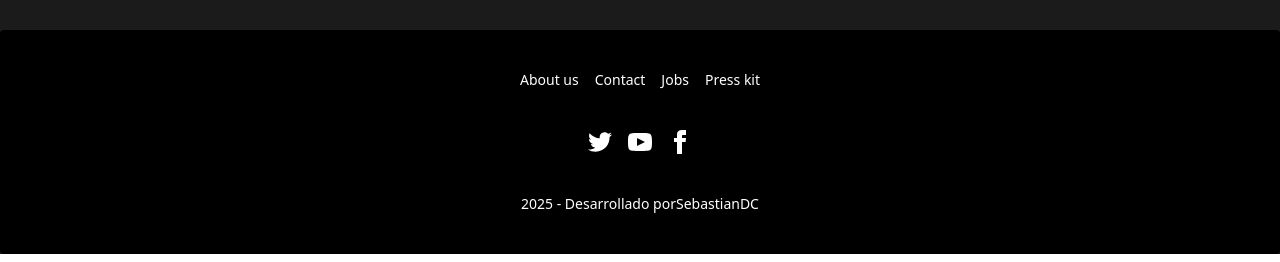
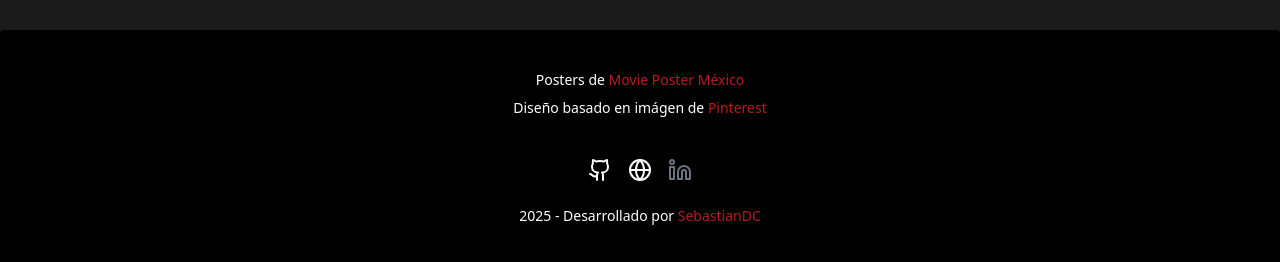
Before and after one commit to sebasdex/movies-seats, a React (Vite) app: page / in a window 1280 px wide. Shown: the part 1522-1784 px from the top of the page. Built offline with nearby package versions, Linux system fonts and the light colour scheme.

Commit message:
update footer style

```diff
--- a/src/components/Footer.tsx
+++ b/src/components/Footer.tsx
@@ -2,57 +2,75 @@
 function Footer() {
     return (
         <footer className="footer footer-center bg-black text-white rounded p-10">
-            <nav className="grid grid-flow-col gap-4">
-                <a className="link link-hover">About us</a>
-                <a className="link link-hover">Contact</a>
-                <a className="link link-hover">Jobs</a>
-                <a className="link link-hover">Press kit</a>
-            </nav>
-            <nav>
+            <aside>
+                <p>
+                    Posters de{" "}
+                    <a className="text-red-700" href="https://moviepostermexico.com/" target="_blank" rel="noreferrer nofollow">
+                        Movie Poster México
+                    </a>
+                </p>
+                <p>Diseño basado en imágen de{" "}
+                    <a className="text-red-700"
+                        href="https://mx.pinterest.com/pin/1106759677165270028/" target="_blank" rel="noreferrer nofollow">
+                        Pinterest
+                    </a>
+                </p>
+            </aside>
+            <nav className="space-y-4">
                 <div className="grid grid-flow-col gap-4">
-                    <a>
-                        <svg
-                            xmlns="http://www.w3.org/2000/svg"
+                    <a href="https://github.com/sebasdex/movies-seats" target="_blank" rel="noreferrer">
+                        <svg xmlns="http://www.w3.org/2000/svg"
                             width="24"
                             height="24"
                             viewBox="0 0 24 24"
-                            className="fill-current">
-                            <path
-                                d="M24 4.557c-.883.392-1.832.656-2.828.775 1.017-.609 1.798-1.574 2.165-2.724-.951.564-2.005.974-3.127 1.195-.897-.957-2.178-1.555-3.594-1.555-3.179 0-5.515 2.966-4.797 6.045-4.091-.205-7.719-2.165-10.148-5.144-1.29 2.213-.669 5.108 1.523 6.574-.806-.026-1.566-.247-2.229-.616-.054 2.281 1.581 4.415 3.949 4.89-.693.188-1.452.232-2.224.084.626 1.956 2.444 3.379 4.6 3.419-2.07 1.623-4.678 2.348-7.29 2.04 2.179 1.397 4.768 2.212 7.548 2.212 9.142 0 14.307-7.721 13.995-14.646.962-.695 1.797-1.562 2.457-2.549z"></path>
+                            fill="none"
+                            stroke="currentColor"
+                            stroke-width="2"
+                            stroke-linecap="round"
+                            stroke-linejoin="round"
+                            className="lucide lucide-github">
+                            <path d="M15 22v-4a4.8 4.8 0 0 0-1-3.5c3 0 6-2 6-5.5.08-1.25-.27-2.48-1-3.5.28-1.15.28-2.35 0-3.5 0 0-1 0-3 1.5-2.64-.5-5.36-.5-8 0C6 2 5 2 5 2c-.3 1.15-.3 2.35 0 3.5A5.403 5.403 0 0 0 4 9c0 3.5 3 5.5 6 5.5-.39.49-.68 1.05-.85 1.65-.17.6-.22 1.23-.15 1.85v4" />
+                            <path d="M9 18c-4.51 2-5-2-7-2" />
                         </svg>
                     </a>
-                    <a>
-                        <svg
-                            xmlns="http://www.w3.org/2000/svg"
+                    <a href="https://sebastiandc.vercel.app/" target="_blank" rel="noreferrer">
+                        <svg xmlns="http://www.w3.org/2000/svg"
                             width="24"
                             height="24"
                             viewBox="0 0 24 24"
-                            className="fill-current">
-                            <path
-                                d="M19.615 3.184c-3.604-.246-11.631-.245-15.23 0-3.897.266-4.356 2.62-4.385 8.816.029 6.185.484 8.549 4.385 8.816 3.6.245 11.626.246 15.23 0 3.897-.266 4.356-2.62 4.385-8.816-.029-6.185-.484-8.549-4.385-8.816zm-10.615 12.816v-8l8 3.993-8 4.007z"></path>
-                        </svg>
+                            fill="none"
+                            stroke="currentColor"
+                            stroke-width="2"
+                            stroke-linecap="round"
+                            stroke-linejoin="round"
+                            className="lucide lucide-globe">
+                            <circle cx="12" cy="12" r="10" />
+                            <path d="M12 2a14.5 14.5 0 0 0 0 20 14.5 14.5 0 0 0 0-20" />
+                            <path d="M2 12h20" /></svg>
                     </a>
-                    <a>
-                        <svg
-                            xmlns="http://www.w3.org/2000/svg"
+                    <a aria-disabled="true" className="text-gray-500">
+                        <svg xmlns="http://www.w3.org/2000/svg"
                             width="24"
                             height="24"
                             viewBox="0 0 24 24"
-                            className="fill-current">
-                            <path
-                                d="M9 8h-3v4h3v12h5v-12h3.642l.358-4h-4v-1.667c0-.955.192-1.333 1.115-1.333h2.885v-5h-3.808c-3.596 0-5.192 1.583-5.192 4.615v3.385z"></path>
+                            fill="none"
+                            stroke="currentColor"
+                            stroke-width="2"
+                            stroke-linecap="round"
+                            stroke-linejoin="round"
+                            className="lucide lucide-linkedin">
+                            <path d="M16 8a6 6 0 0 1 6 6v7h-4v-7a2 2 0 0 0-2-2 2 2 0 0 0-2 2v7h-4v-7a6 6 0 0 1 6-6z" />
+                            <rect width="4" height="12" x="2" y="9" />
+                            <circle cx="4" cy="4" r="2" />
                         </svg>
                     </a>
                 </div>
-            </nav>
-            <aside>
-                <p>{new Date().getFullYear()} - Desarrollado por
-                    <a href="https://www.github.com/sebasdex"
-                        className="link link-hover" target="_blank" rel="noreferrer noopener">
+                <p>{new Date().getFullYear()} - Desarrollado por{" "}
+                    <a href="https://github.com/sebasdex" target="_blank" rel="noreferrer nofollow" className="text-red-700">
                         SebastianDC
                     </a>
                 </p>
-            </aside>
+            </nav>
         </footer>
     )
 }
```
